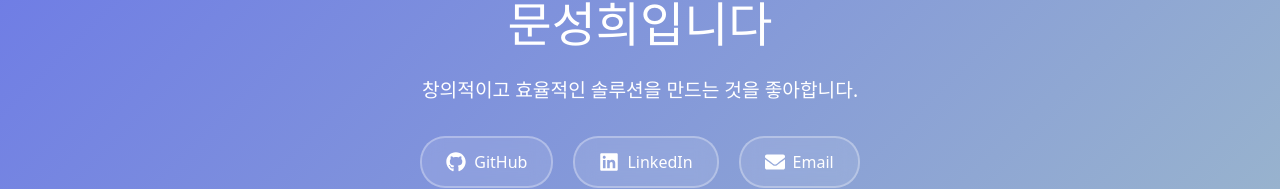
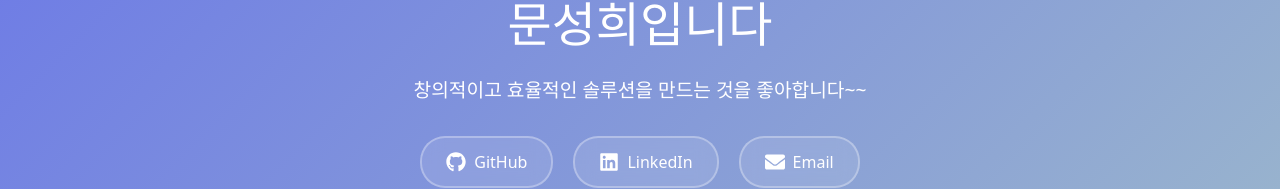
Before and after one commit to seong-hui/portfolio, a React (Vite) app: page / in a window 1280 px wide. Shown: the part 418-607 px from the top of the page. Built offline with nearby package versions, Linux system fonts and the light colour scheme; no server answers.

Commit message:
test: 배포 테스트

```diff
--- a/src/pages/Home.tsx
+++ b/src/pages/Home.tsx
@@ -104,7 +104,7 @@ const Home: React.FC = () => {
                 animate={{ opacity: 1, y: 0 }}
                 transition={{ duration: 0.8, delay: 0.4 }}
               >
-                창의적이고 효율적인 솔루션을 만드는 것을 좋아합니다.
+                창의적이고 효율적인 솔루션을 만드는 것을 좋아합니다~~
               </motion.p>
               <motion.div
                 initial={{ opacity: 0, y: 30 }}
```
